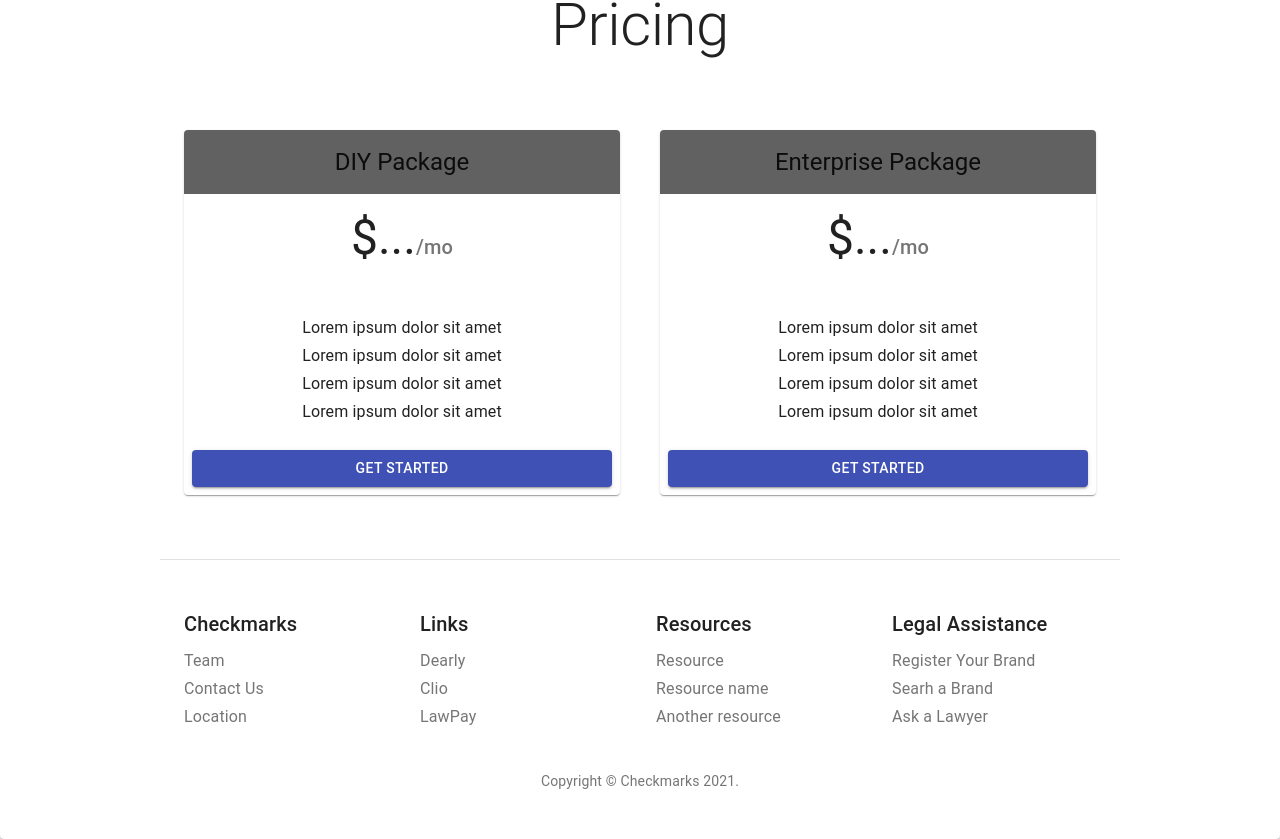
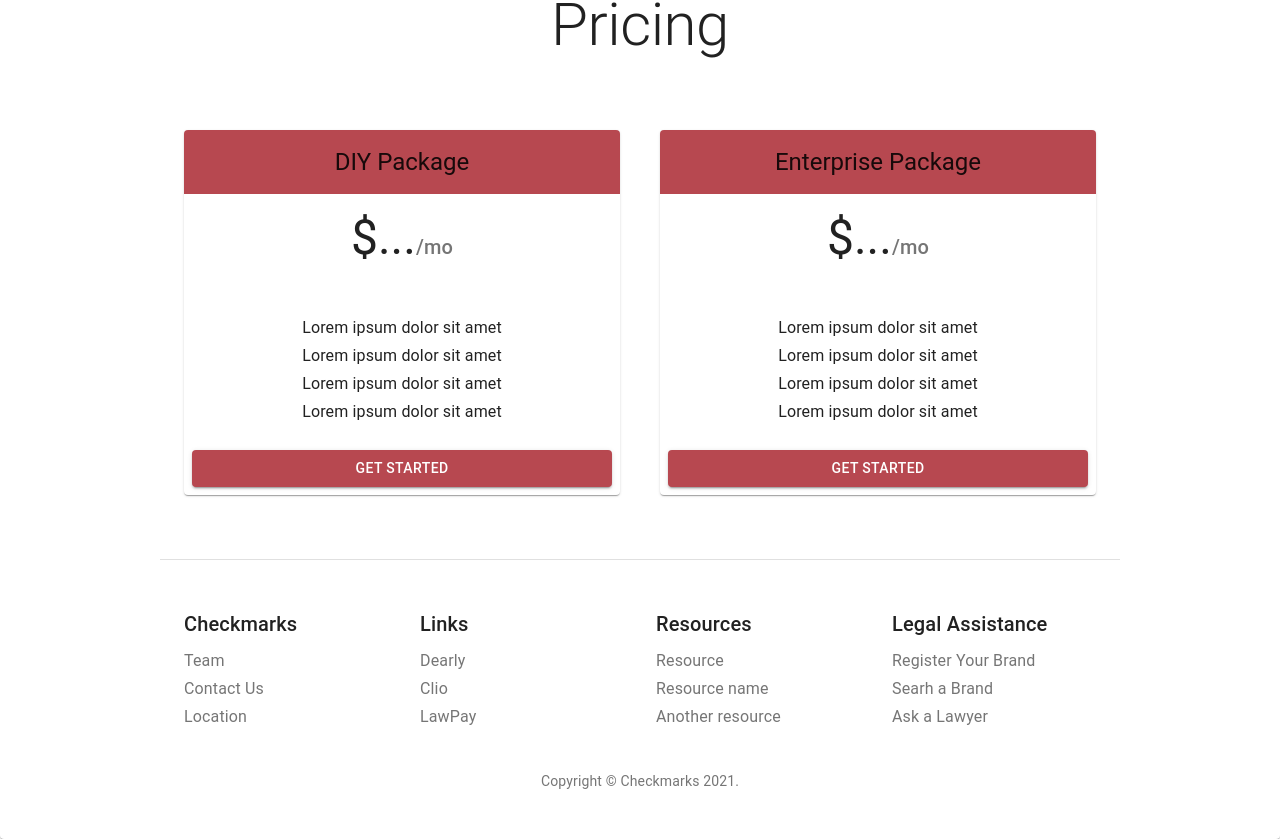
Before and after one commit to BCIT-SSD-2020-21/industry-project-checkmarks, a React (Create React App) app: page / in a window 1280 px wide. Shown: the part 2093-2932 px from the top of the page. Built offline with nearby package versions, Linux system fonts and the light colour scheme; no server answers.

Commit message:
#175 added theme color, updated price card header & button colors

```diff
--- a/src/components/LandingPage/Pricing.js
+++ b/src/components/LandingPage/Pricing.js
@@ -9,6 +9,7 @@ import Container from '@material-ui/core/Container';
 import Grid from '@material-ui/core/Grid';
 import { makeStyles } from '@material-ui/core/styles';
 import Typography from '@material-ui/core/Typography';
+import { checkmarksTheme } from '../../styles/Themes';
 
 const useStyles = makeStyles((theme) => ({
     '@global': {
@@ -24,11 +25,17 @@ const useStyles = makeStyles((theme) => ({
     heroContent: {
         padding: theme.spacing(8, 0, 6),
     },
+    button: {
+        backgroundColor:
+            theme.palette.type === 'dark'
+                ? checkmarksTheme.bgCardHeader
+                : checkmarksTheme.bgCardHeader1,
+    },
     cardHeader: {
         backgroundColor:
             theme.palette.type === 'dark'
-                ? theme.palette.grey[200]
-                : theme.palette.grey[700],
+                ? checkmarksTheme.bgCardHeader
+                : checkmarksTheme.bgCardHeader1,
     },
     cardPricing: {
         display: 'flex',
@@ -98,20 +105,14 @@ export default function Pricing() {
             <Container maxWidth="md" component="main">
                 <Grid container spacing={5} alignItems="flex-end">
                     {tiers.map((tier, index) => (
-                        <Grid
-                            item
-                            key={index}
-                            xs={12}
-                            sm={6}
-                            md={6}
-                        >
+                        <Grid item key={index} xs={12} sm={6} md={6}>
                             <Card>
                                 <CardHeader
                                     title={tier.title}
                                     titleTypographyProps={{ align: 'center' }}
                                     className={classes.cardHeader}
                                 />
-                                <CardContent>
+                                <CardContent className={classes.CardContent}>
                                     <div className={classes.cardPricing}>
                                         <Typography
                                             component="h2"
@@ -142,6 +143,7 @@ export default function Pricing() {
                                 </CardContent>
                                 <CardActions>
                                     <Button
+                                        className={classes.button}
                                         fullWidth
                                         variant={tier.buttonVariant}
                                         color="primary"
--- a/src/styles/Themes.js
+++ b/src/styles/Themes.js
@@ -1,7 +1,9 @@
 const colors = {
     lightRed: '#EE949B',
+    lightRed2: '#b74850',
     mediumRed: '#DF3440',
     darkRed: '#A51A24',
+    mediumRed2: '#b74850',
 
     lightBlue: '#98ABD1',
     mediumBlue: '#4D6CAD',
@@ -31,6 +33,8 @@ export const checkmarksTheme = {
     bgTertiary: colors.darkRed, // dark red (background for Pricing section)
     bgTransparent: colors.whiteOpq0, // applied to transparent containers
     // bgContainer: colors.white, // applied to Container Background
+    bgCardHeader1: colors.lightRed2,
+    bgCardHeader: colors.mediumRed2, // applied to price card header to match Faq color
 
     textLabel: colors.darkGray, // applied to Text Label
     textValue: colors.black,
```
